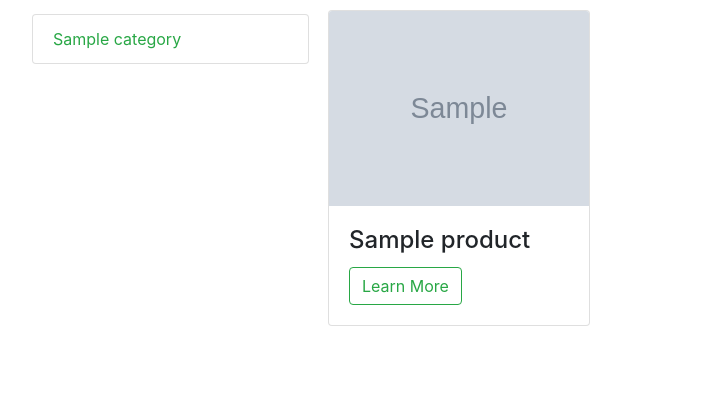
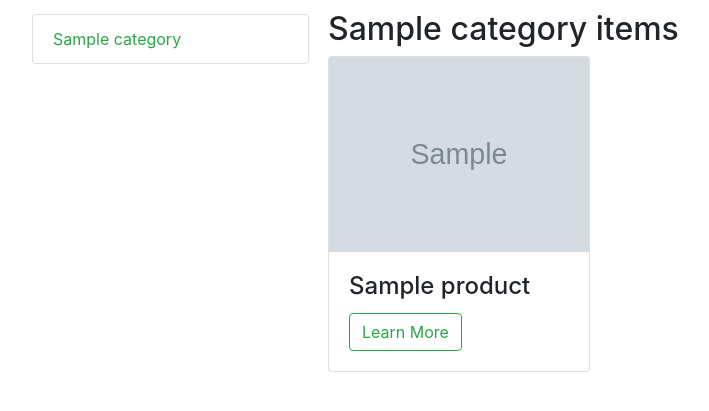
Before and after one commit to AlikZi/udacity-fullstack-catalog-project4, a Flask app: page /categories/1/ in a window 1280 px wide. Shown: the part 86-497 px from the top of the page, without its empty margins (42-751 px from the left). Run offline with Flask 2, Linux system fonts and the light colour scheme; tables that the repository leaves empty hold one stand-in row (values such as "Sample post"); grey boxes marked "Sample" are stand-in pictures; some libraries are stand-ins or nearby versions.

Commit message:
Update wrapper.html and category.html
Make web pages look cleaner. Allow category.html to show
categories on the left side.

```diff
--- a/project.py
+++ b/project.py
@@ -34,7 +34,7 @@ def showCategoryProcucts(cat_id):
 	categories = session.query(Category).all()
 	category = session.query(Category).filter_by(id=cat_id).one()
 	products = session.query(Product).filter_by(category_id=category.id).all()
-	return render_template('category.html', products=products, categories=categories)
+	return render_template('category.html', products=products, categories=categories, category=category)
 
 
 
--- a/templates/category.html
+++ b/templates/category.html
@@ -1,8 +1,14 @@
 {% extends 'index.html' %} {% block content %}
-<div class="card-columns col-md-9 mt-5">
+<div class="col-md-9 mt-5">
+  <h2>{{ category.name }} items</h2>
+  <div class="card-columns">
     {% for product in products %}
     <div class="card">
-    <img class="card-img-top img-fluid" src="{{ product.image_url }}" alt="" />
+      <img
+        class="card-img-top img-fluid"
+        src="{{ product.image_url }}"
+        alt=""
+      />
       <div class="card-body">
         <h4 class="card-title">{{ product.name }}</h4>
         <a href="#" class="btn btn-outline-success">Learn More</a>
@@ -10,5 +16,6 @@
     </div>
     {% endfor %}
   </div>
+</div>
 
 {% endblock %}
```
Also changed, not shown: templates/wrapper.html (+13 -2 lines). Lines whose indentation alone changed are shown as unchanged.
